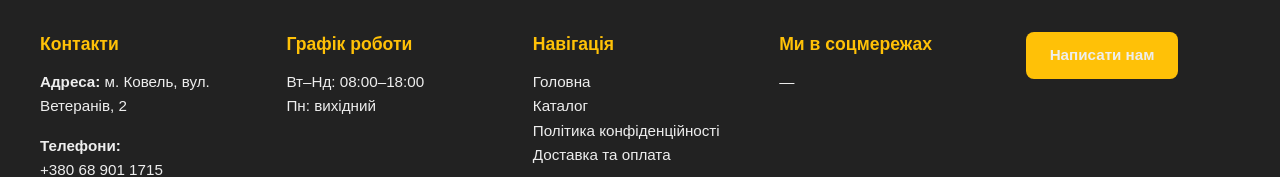
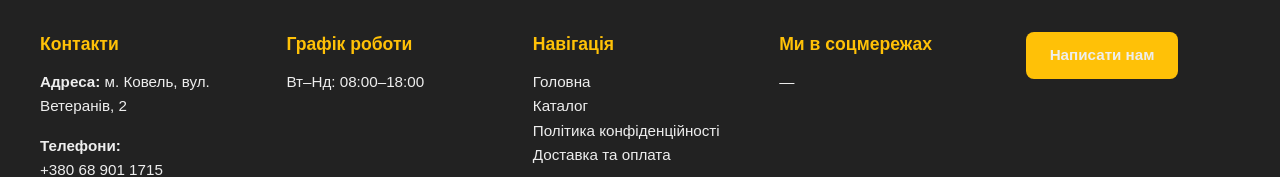
Before and after one commit to TimikPlay/Avtodim-site, a plain HTML site: page index.html in a window 1280 px wide. Shown: the part 391-568 px from the top of the page. Drawn offline with Linux system fonts and the light colour scheme.

Commit message:
Update index.html

```diff
--- a/index.html
+++ b/index.html
@@ -61,8 +61,7 @@
 
         <div class="footer-section schedule">
           <h3>Графік роботи</h3>
-          <p>Вт–Нд: 08:00–18:00<br>
-            Пн: вихідний</p>
+          <p>Вт–Нд: 08:00–18:00</p>
         </div>
 
         <div class="footer-section nav">
```
